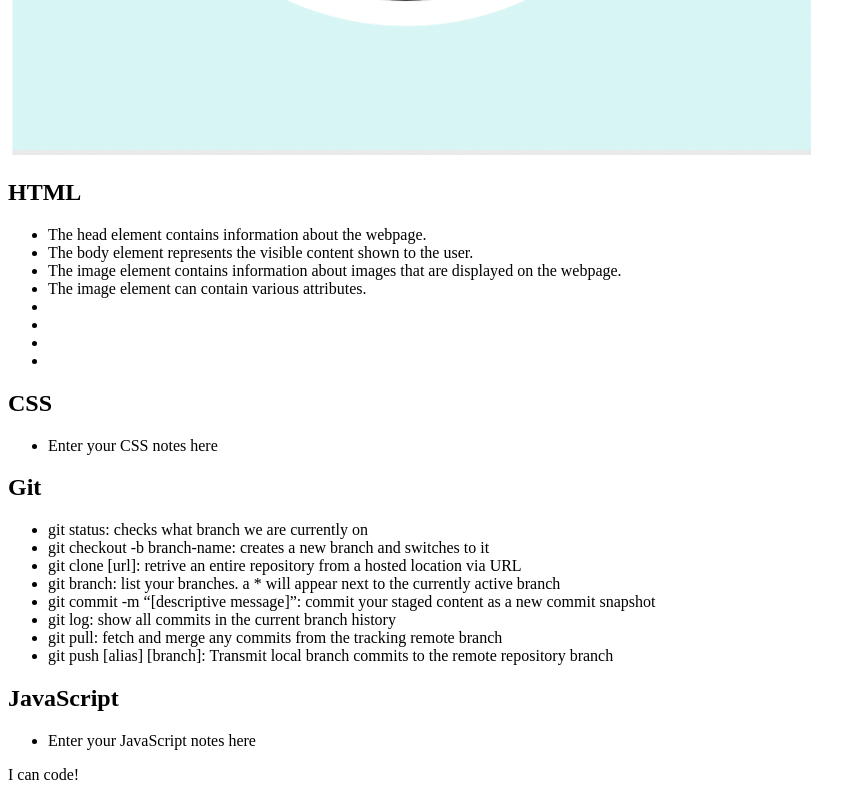
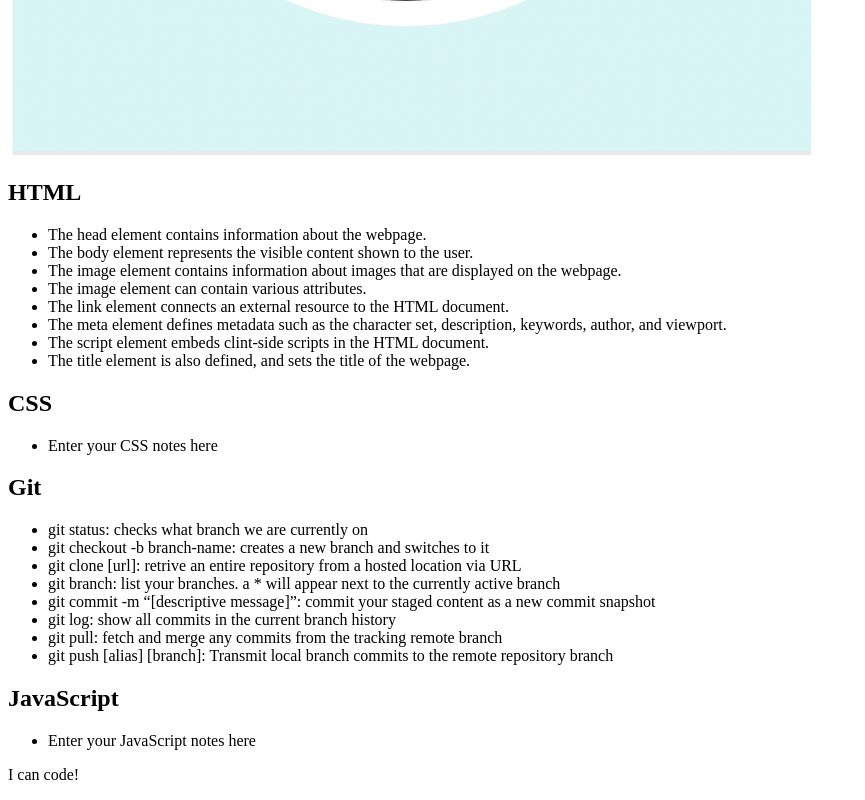
Before and after one commit to FonKnp/prework-study-guide, a plain HTML site: page index.html in a window 1280 px wide. Shown: the part 701-1501 px from the top of the page, without its empty margins (0-865 px from the left). Drawn offline with Linux system fonts and the light colour scheme.

Commit message:
add more HTML code

```diff
--- a/index.html
+++ b/index.html
@@ -19,11 +19,10 @@
         <li>The body element represents the visible content shown to the user.</li>
         <li>The image element contains information about images that are displayed on the webpage.</li>
         <li>The image element can contain various attributes.</li>
-        <li></li>
-        <li></li>
-        <li></li>
-        <li></li>
-
+        <li>The link element connects an external resource to the HTML document.</li>
+        <li>The meta element defines metadata such as the character set, description, keywords, author, and viewport.</li>
+        <li>The script element embeds clint-side scripts in the HTML document.</li>
+        <li>The title element is also defined, and sets the title of the webpage.</li>
       </ul>
       </section>
 
```
